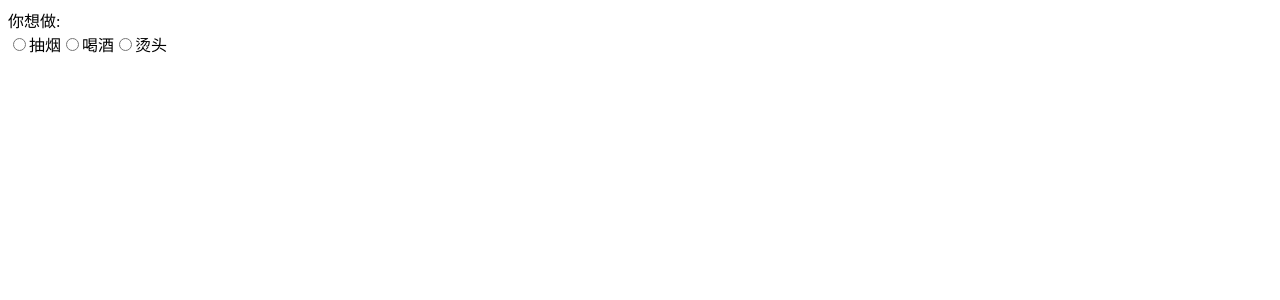
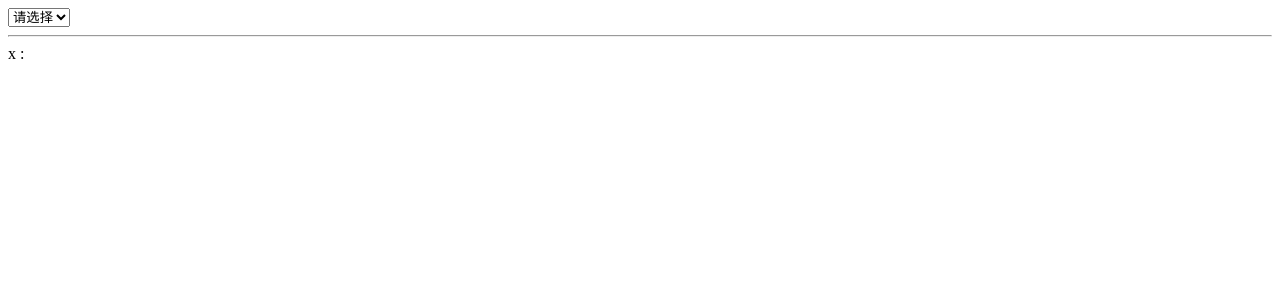
Before and after one commit to DDB324/vue-form-model, a Vue app: page / in a window 1280 px wide. Shown: the top 300 px of the page. Built offline with nearby package versions, Linux system fonts and the light colour scheme.

Commit message:
select选择框

```diff
--- a/src/App.vue
+++ b/src/App.vue
@@ -1,18 +1,15 @@
 <template>
   <div id="app">
-    <div>你想做: {{ x }}</div>
-    <label>
-      <input name="want" type="radio" v-model="x" value="抽烟">
-      <span>抽烟</span>
-    </label>
-    <label>
-      <input name="want" type="radio" v-model="x" value="喝酒">
-      <span>喝酒</span>
-    </label>
-    <label>
-      <input name="want" type="radio" v-model="x" value="烫头">
-      <span>烫头</span>
-    </label>
+    <select v-model="x">
+      <option value="" disabled>请选择</option>
+      <option :value="item.text" v-for="item in array" :key="item.value">
+        {{ item.text }}
+      </option>
+    </select>
+    <hr/>
+    <div>
+      <span>x : {{ x }}</span>
+    </div>
   </div>
 </template>
 
@@ -22,6 +19,11 @@ export default {
   name: 'App',
   data() {
     return {
+      array: [
+        {text: '抽烟', value: 1},
+        {text: '喝酒', value: 2},
+        {text: '烫头', value: 3}
+      ],
       x: ''
     }
   }
```
